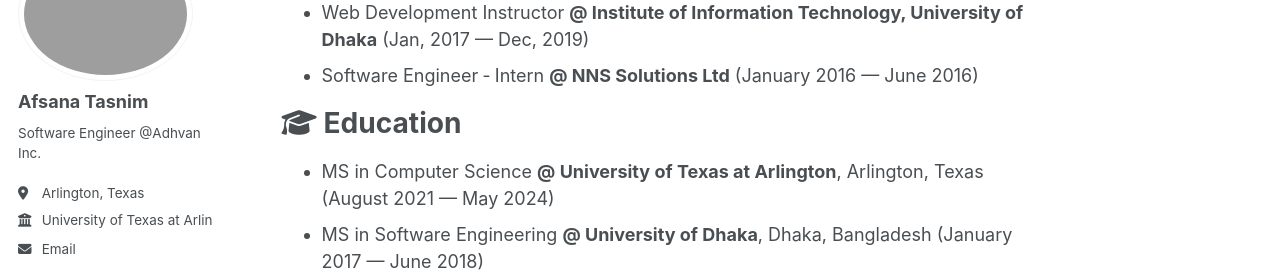
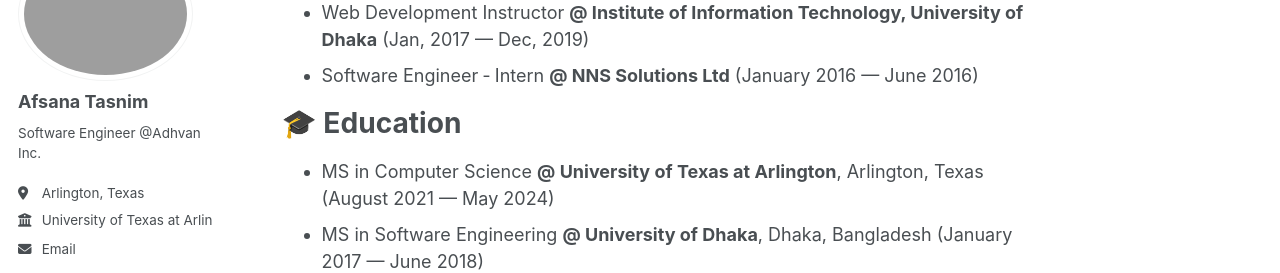
Before and after one commit to AfsanaTasnim/AfsanaTasnim.github.io, a Jekyll site: the page built from _pages/about.md, in a window 1280 px wide and 900 px high, scrolled down 704 px. Shown: the part 154-427 px from the top of the window. Built offline with Jekyll 4.4.1, drawn with Linux system fonts in a browser that asks for light colours; a style sheet for code colours, icons or effects is not loaded.

Commit message:
Update about.md

```diff
--- a/_pages/about.md
+++ b/_pages/about.md
@@ -24,7 +24,7 @@ I have published one peer-reviewed research paper, which has received [3](https:
 - Web Development Instructor **@ Institute of Information Technology, University of Dhaka** (Jan, 2017 — Dec, 2019)
 - Software Engineer ‑ Intern **@ NNS Solutions Ltd** (January 2016 — June 2016)
 
-<h1><i class="fas fa-graduation-cap"></i> Education</h1>
+# 🎓 Education
 - MS in Computer Science **@ University of Texas at Arlington**, Arlington, Texas (August 2021 — May 2024)
 - MS in Software Engineering **@ University of Dhaka**, Dhaka, Bangladesh (January 2017 — June 2018)
 - BS in Software Engineering **@ University of Dhaka**, Dhaka, Bangladesh (January 2013 — December 2016)
```
